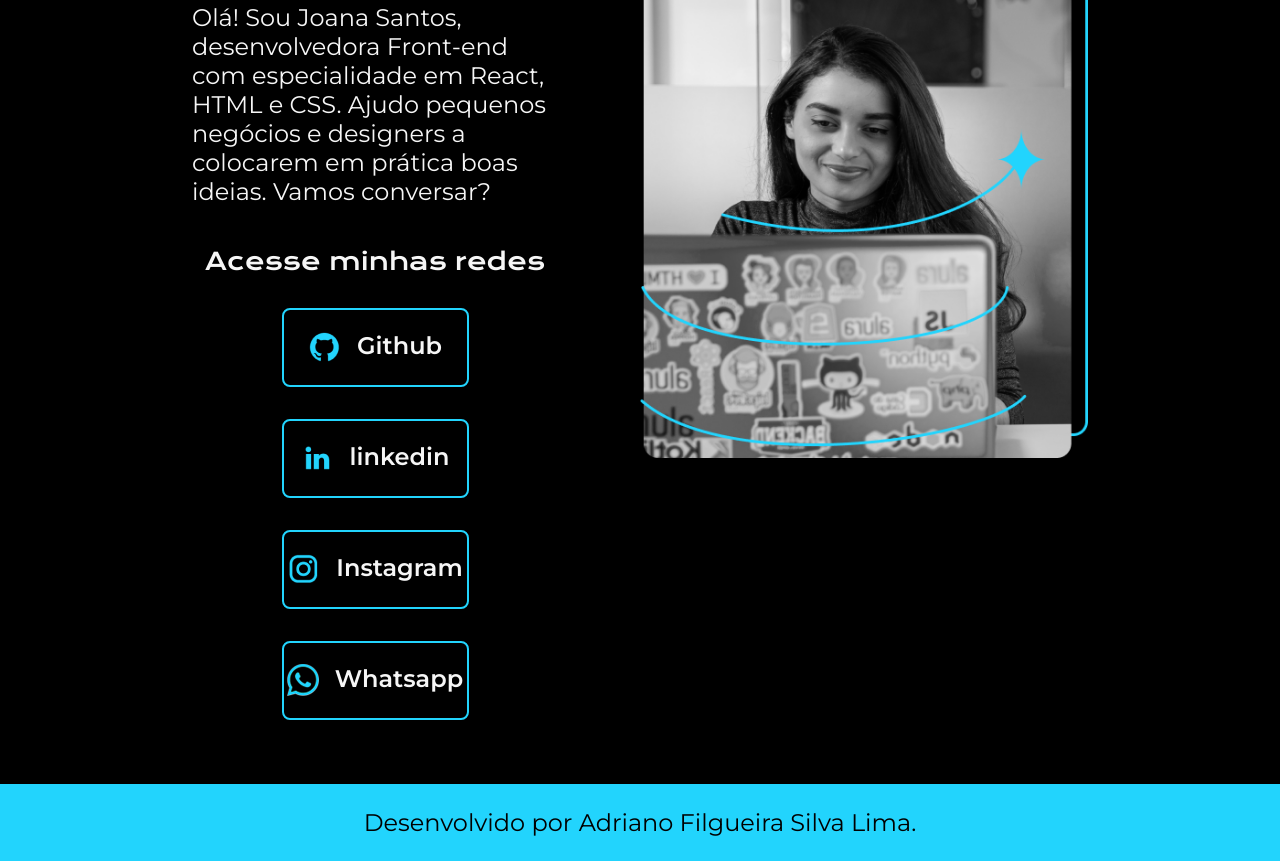
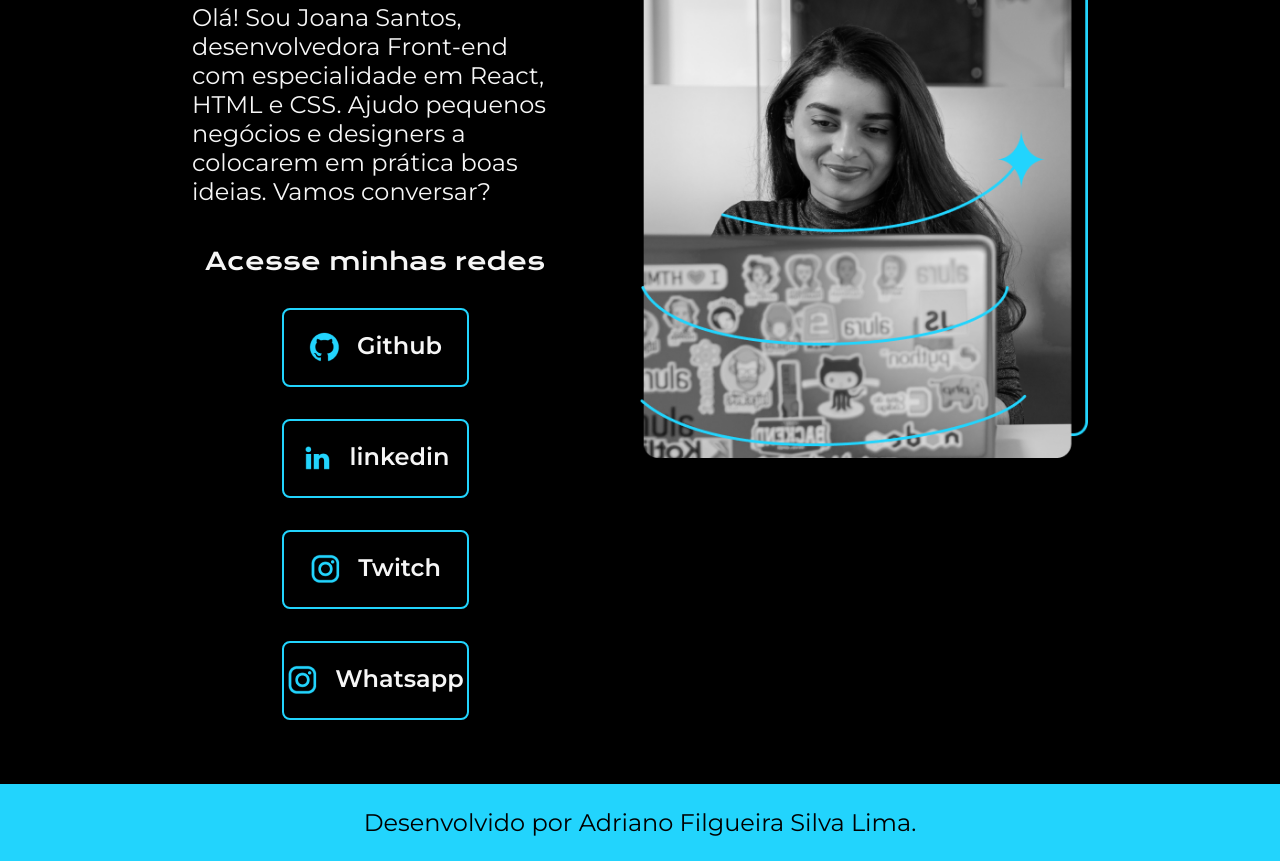
Before and after one commit to AdrianoFilgueira85/Portifolio, a plain HTML site: page index.html in a window 1280 px wide. Shown: the part 426-1287 px from the top of the page. Drawn offline with nearby package versions, Linux system fonts and the light colour scheme.

Commit message:
reverter commit

```diff
--- a/index.html
+++ b/index.html
@@ -38,10 +38,10 @@
                 </a>
                 <a class="apresentacao__links__navegacao" href="https://www.instagram.com/filgueiraadriano/?hl=pt-br">
                     <img src="./assets/instagram.png">
-                    Instagram
+                    Twitch
                 </a>
                 <a class="apresentacao__links__navegacao" href="https://twitch.tv/guilimadev">
-                    <img src="./assets/whatsapp.png">
+                    <img src="./assets/instagram.png">
                     Whatsapp
                 </a>
             </div>
```
